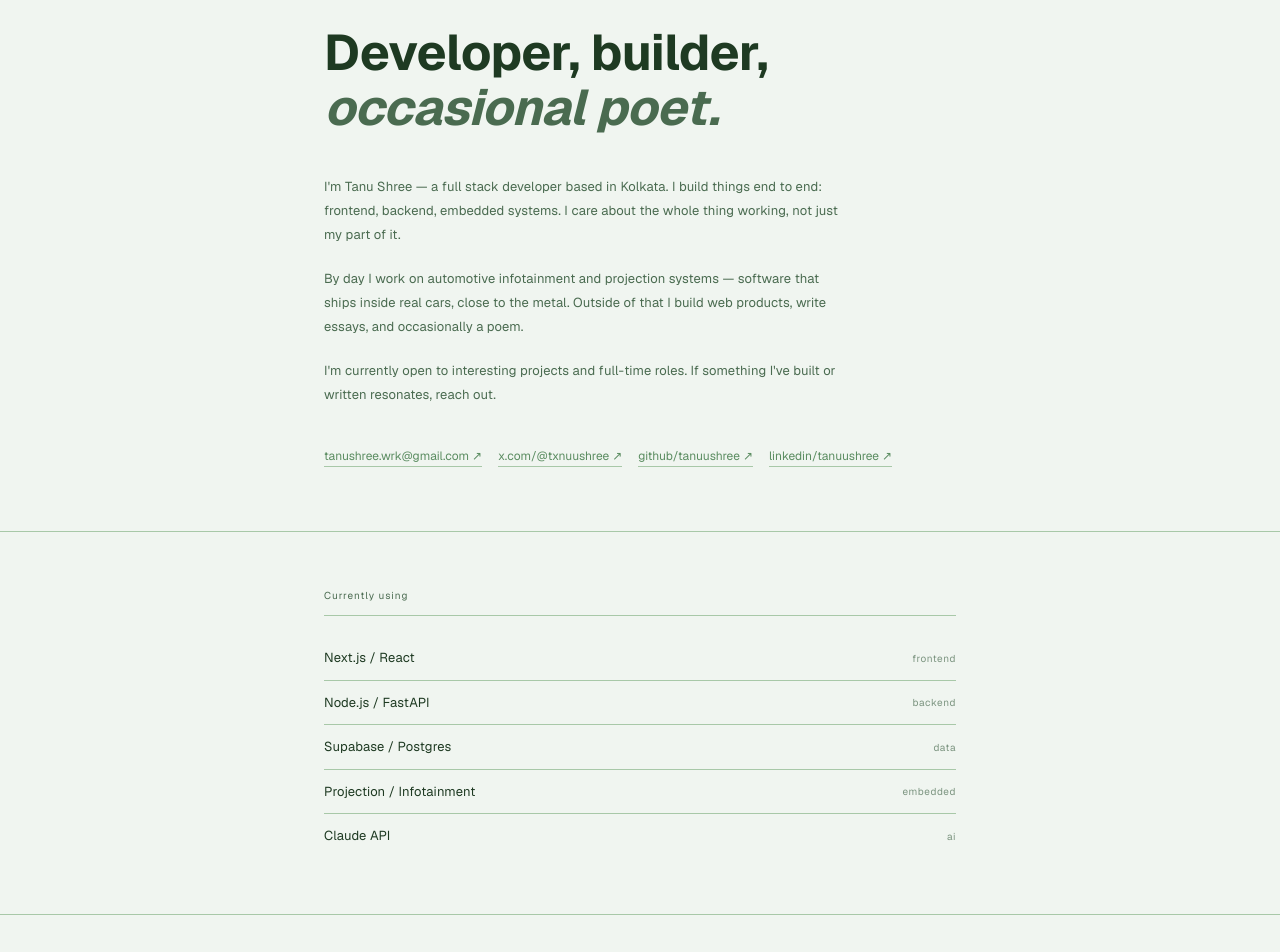
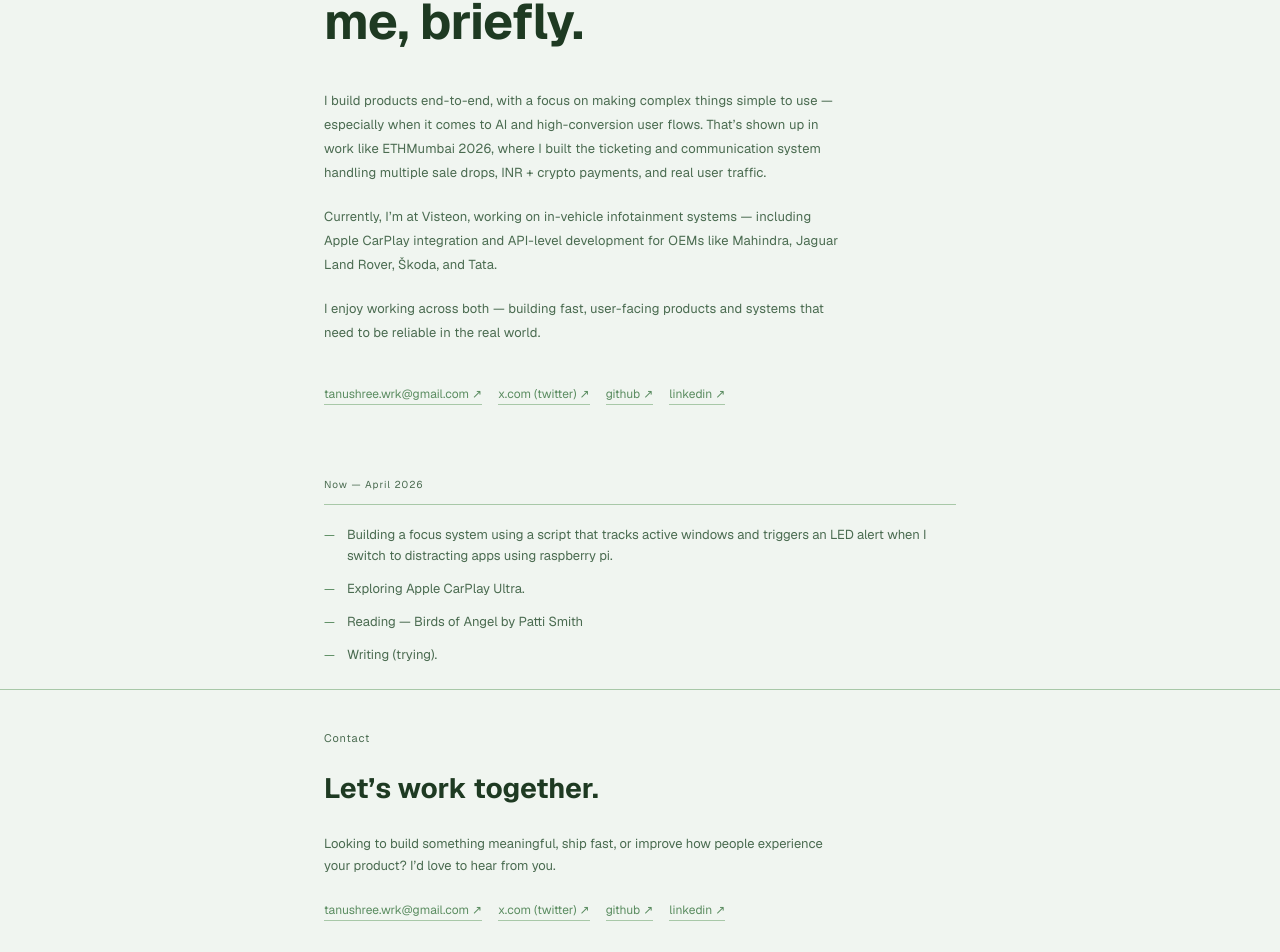
Before and after one commit to tanuushree/tanushree.xyz, a Next.js app: page / in a window 1280 px wide. Shown: the part 1260-2212 px from the top of the page. Built offline with nearby package versions, Linux system fonts and the light colour scheme.

Commit message:
add contact part

```diff
--- a/src/components/About.tsx
+++ b/src/components/About.tsx
@@ -21,10 +21,10 @@ const STACK = [
 ];
 
 const NOW = [
-  "Building my proof-of-work site",
-  "Working on automotive infotainment systems",
-  "Reading — add your current book here",
-  "Writing more, shipping more",
+  "Building a focus system using a script that tracks active windows and triggers an LED alert when I switch to distracting apps using raspberry pi.",
+  "Exploring Apple CarPlay Ultra.",
+  "Reading — Birds of Angel by Patti Smith",
+  "Writing (trying).",
 ];
 
 export default function About() {
@@ -32,8 +32,11 @@ export default function About() {
     <main style={{ backgroundColor: SG.bg }}>
 
       {/* ── HERO ─────────────────────────────────────────────── */}
-      <section style={{ borderBottom: `0.5px solid ${SG.border}` }}>
-        <div className="max-w-[680px] mx-auto px-6 pt-12 md:pt-20 pb-12 md:pb-16">
+      <section style={{
+        backgroundColor: SG.bg,
+        borderTop: `0.5px solid ${SG.border}`,
+      }}>
+        <div className="max-w-[680px] mx-auto px-6 pt-8 md:pt-12 pb-8 md:pb-12">
 
           <p
             className="mb-5 md:mb-7"
@@ -43,7 +46,7 @@ export default function About() {
           </p>
 
           <h1
-            className="mb-0"
+            className="mb-8 md:mb-10"
             style={{
               fontFamily: fontSerif,
               fontSize: "clamp(32px, 6vw, 50px)",
@@ -53,21 +56,7 @@ export default function About() {
               color: SG.heading,
             }}
           >
-            Developer, builder,
-          </h1>
-          <h1
-            className="mb-8 md:mb-10"
-            style={{
-              fontFamily: fontSerif,
-              fontSize: "clamp(32px, 6vw, 50px)",
-              fontWeight: 700,
-              fontStyle: "italic",
-              lineHeight: 1.1,
-              letterSpacing: "-0.5px",
-              color: SG.muted,
-            }}
-          >
-            occasional poet.
+            me, briefly.
           </h1>
 
           {/* Bio paragraphs */}
@@ -80,9 +69,9 @@ export default function About() {
             }}
           >
             {[
-              "I'm Tanu Shree — a full stack developer based in Kolkata. I build things end to end: frontend, backend, embedded systems. I care about the whole thing working, not just my part of it.",
-              "By day I work on automotive infotainment and projection systems — software that ships inside real cars, close to the metal. Outside of that I build web products, write essays, and occasionally a poem.",
-              "I'm currently open to interesting projects and full-time roles. If something I've built or written resonates, reach out.",
+              "I build products end-to-end, with a focus on making complex things simple to use — especially when it comes to AI and high-conversion user flows. That’s shown up in work like ETHMumbai 2026, where I built the ticketing and communication system handling multiple sale drops, INR + crypto payments, and real user traffic.",
+              "Currently, I’m at Visteon, working on in-vehicle infotainment systems — including Apple CarPlay integration and API-level development for OEMs like Mahindra, Jaguar Land Rover, Škoda, and Tata.",,
+              "I enjoy working across both — building fast, user-facing products and systems that need to be reliable in the real world."
             ].map((para, i) => (
               <p
                 key={i}
@@ -103,9 +92,9 @@ export default function About() {
           <div className="flex flex-wrap gap-4 mt-8 md:mt-10">
             {[
               { label: "tanushree.wrk@gmail.com", href: "mailto:tanushree.wrk@gmail.com" },
-              { label: "x.com/@txnuushree",       href: "https://x.com/txnuushree" },
-              { label: "github/tanuushree",        href: "https://github.com/tanuushree" },
-              { label: "linkedin/tanuushree",      href: "https://www.linkedin.com/in/tanuushree/" },
+              { label: "x.com (twitter)",       href: "https://x.com/txnuushree" },
+              { label: "github",        href: "https://github.com/tanuushree" },
+              { label: "linkedin",      href: "https://www.linkedin.com/in/tanuushree/" },
             ].map((link) => (
               <a
                 key={link.label}
@@ -132,8 +121,8 @@ export default function About() {
       </section>
 
       {/* ── STACK ────────────────────────────────────────────── */}
-      <section style={{ borderBottom: `0.5px solid ${SG.border}` }}>
-        <div className="max-w-[680px] mx-auto px-6 py-12 md:py-14">
+      {/* <section style={{ borderBottom: `0.5px solid ${SG.border}` }}>
+        <div className="max-w-[680px] mx-auto px-6 py-3 md:py-6">
 
           <span
             style={{
@@ -188,11 +177,11 @@ export default function About() {
           </ul>
 
         </div>
-      </section>
+      </section> */}
 
       {/* ── NOW ──────────────────────────────────────────────── */}
       <section style={{ borderBottom: `0.5px solid ${SG.border}` }}>
-        <div className="max-w-[680px] mx-auto px-6 py-12 md:py-14">
+        <div className="max-w-[680px] mx-auto px-6 py-3 md:py-6">
 
           <span
             style={{
@@ -227,22 +216,78 @@ export default function About() {
       </section>
 
       {/* ── COLOPHON ─────────────────────────────────────────── */}
+      {/* ── CONTACT ───────────────────────────────────────────── */}
 <section>
   <div className="max-w-[680px] mx-auto px-6 py-8 md:py-10">
+
+    {/* Label */}
     <p
+      className="mb-5"
       style={{
         fontFamily: fontMono,
         fontSize: "11px",
-              fontStyle: "italic",
+        letterSpacing: "0.08em",
         color: SG.muted,
-              opacity: 0.7,
-              lineHeight: 1.7,
       }}
     >
-            Built with Next.js, Tailwind CSS & Claude API.
-            Designed in Figma. Hosted on Vercel.
-            Set in Libre Baskerville and Chivo Mono.
+      Contact
     </p>
+
+    {/* Heading */}
+    <h2
+      className="mb-6"
+      style={{
+        fontFamily: fontSerif,
+        fontSize: "clamp(22px, 4vw, 28px)",
+        fontWeight: 700,
+        color: SG.heading,
+      }}
+    >
+      Let’s work together.
+    </h2>
+
+    {/* Description */}
+    <p
+      className="mb-6 max-w-[520px]"
+      style={{
+        fontFamily: fontMono,
+        fontSize: "13px",
+        lineHeight: 1.7,
+        color: SG.muted,
+      }}
+    >
+      Looking to build something meaningful, ship fast, or improve how people experience your product? I’d love to hear from you.
+    </p>
+
+    {/* Links */}
+    <div className="flex flex-wrap gap-4">
+      {[
+       { label: "tanushree.wrk@gmail.com", href: "mailto:tanushree.wrk@gmail.com" },
+        { label: "x.com (twitter)",       href: "https://x.com/txnuushree" },
+        { label: "github",        href: "https://github.com/tanuushree" },
+        { label: "linkedin",      href: "https://www.linkedin.com/in/tanuushree/" },
+      ].map((link) => (
+        <a
+          key={link.label}
+          href={link.href}
+          target={link.href.startsWith("mailto") ? undefined : "_blank"}
+          rel="noopener noreferrer"
+          style={{
+            fontFamily: fontMono,
+            fontSize: "12px",
+            color: SG.accent,
+            textDecoration: "none",
+            borderBottom: `1px solid ${SG.border}`,
+            paddingBottom: "1px",
+            transition: "color 0.15s ease, border-color 0.15s ease",
+          }}
+
+        >
+          {link.label} ↗
+        </a>
+      ))}
+    </div>
+
   </div>
 </section>
 
```
Lines whose indentation alone changed are shown as unchanged.
